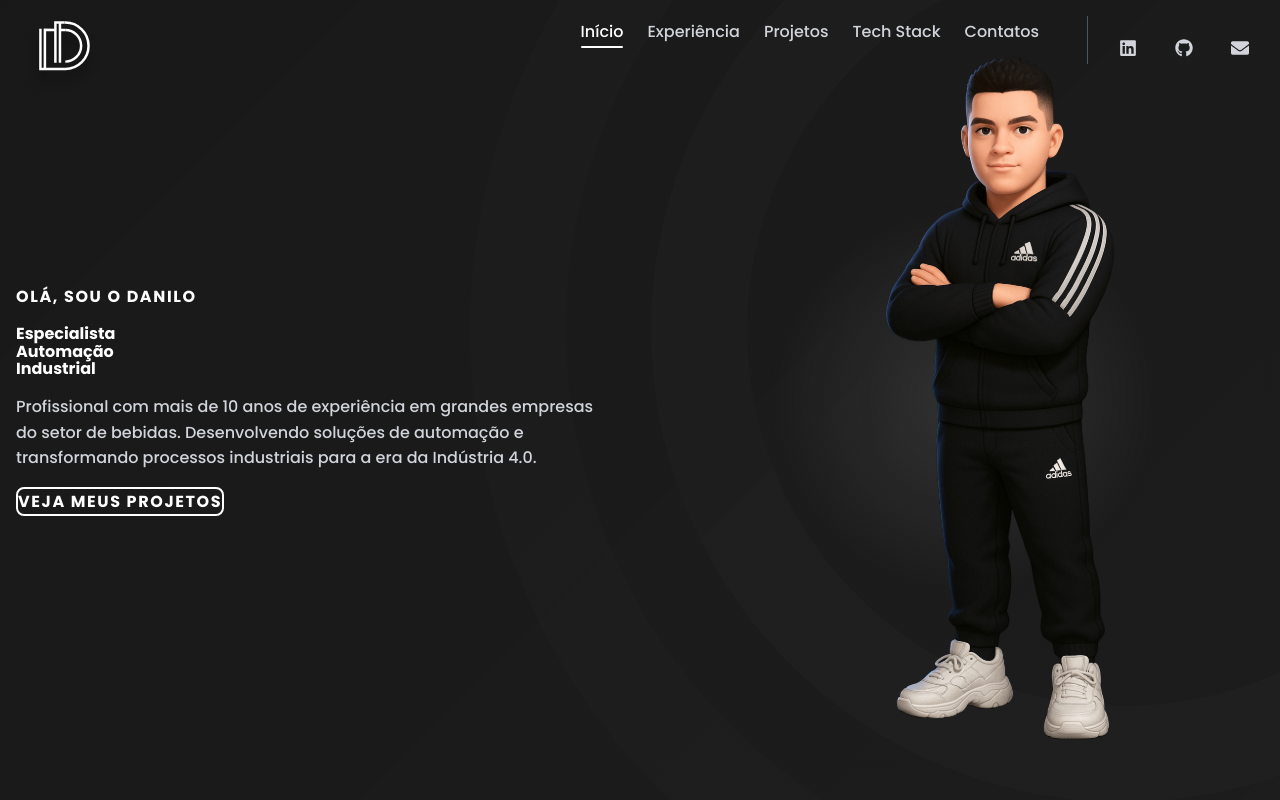
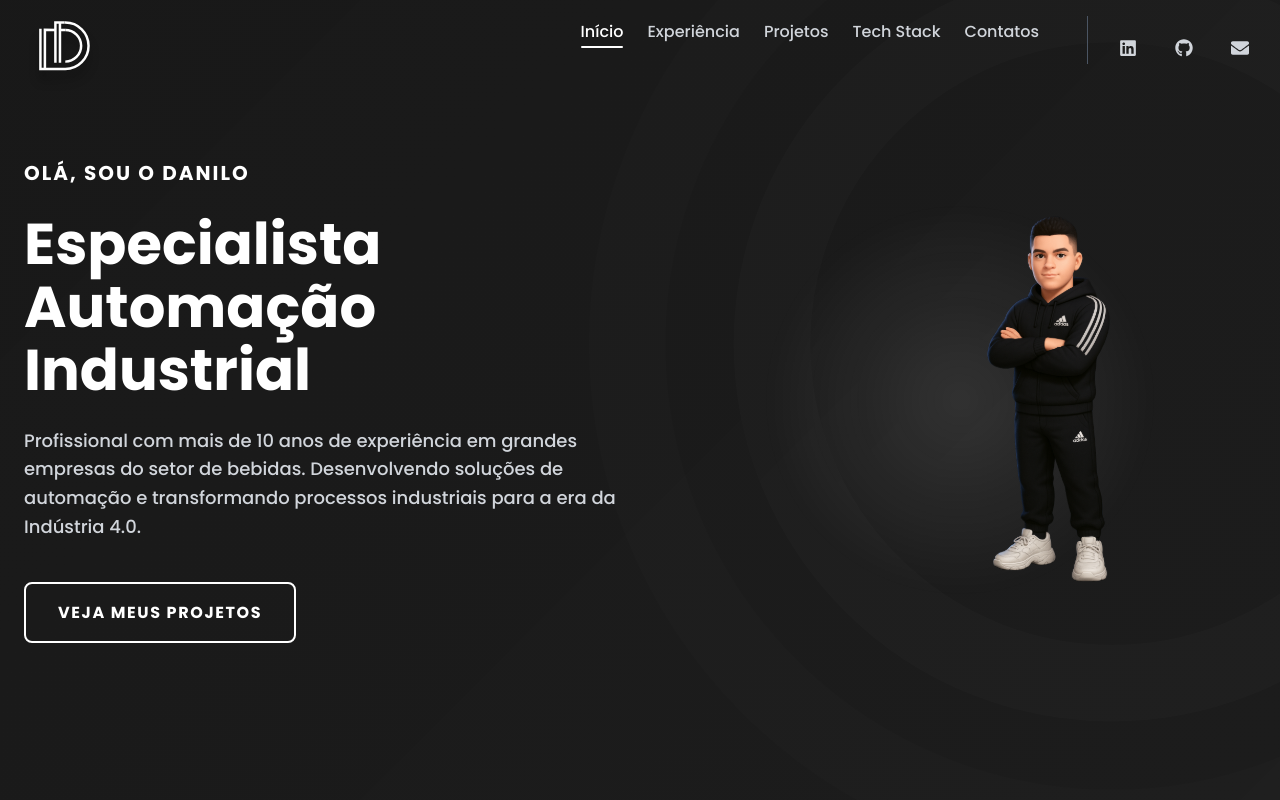
Before and after one commit to danilohenriquesilvalira/Porfolio_DaniloLira, a Next.js app: page / in a window 1280 px wide. Shown: the top 800 px of the page. Built offline with nearby package versions, Linux system fonts and the light colour scheme.

Commit message:
Atualização do projeto

```diff
--- a/src/components/sections/Herosections.tsx
+++ b/src/components/sections/Herosections.tsx
@@ -1,12 +1,11 @@
-'use client';
-
 import { useState, useEffect } from 'react';
 import Image from 'next/image';
-import './herosection.module.css';
+import './herosection.css';
 
-const HeroSection = () => {
-  // Estado para debug da tela - Você pode remover este useState e useEffect se só precisar ocultar a exibição
-  const [_screenInfo, setScreenInfo] = useState({
+const Herosections = () => {
+  // Estado para debug da tela - You can remove this useState and useEffect if you only need to hide the display.
+  // If you might need this logic for other purposes in the future, you can keep them.
+  const [_screenInfo, setScreenInfo] = useState({ // Added underscore here
     width: 0,
     height: 0,
     breakpoint: ''
@@ -23,10 +22,8 @@ const HeroSection = () => {
     return 'UNKNOWN';
   };
 
-  // Hook para monitorar o resize da tela
+  // Hook para monitorar o resize da tela - You can remove this useEffect as well if you're not using screenInfo elsewhere.
   useEffect(() => {
-    // Verificar se estamos no cliente
-    if (typeof window !== 'undefined') {
     const updateScreenInfo = () => {
       const width = window.innerWidth;
       const height = window.innerHeight;
@@ -45,7 +42,6 @@ const HeroSection = () => {
 
     // Cleanup
     return () => window.removeEventListener('resize', updateScreenInfo);
-    }
   }, []);
 
   // Função para scroll até a seção de projetos
@@ -121,7 +117,6 @@ const HeroSection = () => {
             <button
               onClick={scrollToProjects}
               className="hero-button"
-              type="button"
             >
               VEJA MEUS PROJETOS
             </button>
@@ -140,8 +135,6 @@ const HeroSection = () => {
                 fill="none"
                 xmlns="http://www.w3.org/2000/svg"
                 className="hero-svg-decorative"
-                role="img"
-                aria-label="Elemento decorativo"
               >
                 <circle opacity="0.05" cx="653.5" cy="512.5" r="424.5" stroke="white" strokeWidth="96"/>
                 <circle opacity="0.03" cx="653.5" cy="512.5" r="605.5" stroke="white" strokeWidth="96"/>
@@ -171,4 +164,4 @@ const HeroSection = () => {
   );
 };
 
-export default HeroSection;
+export default Herosections;
```
Also changed, not shown: src/components/sections/herosection.css (renamed from src/components/sections/herosection.module.css). Lines whose indentation alone changed are shown as unchanged.
